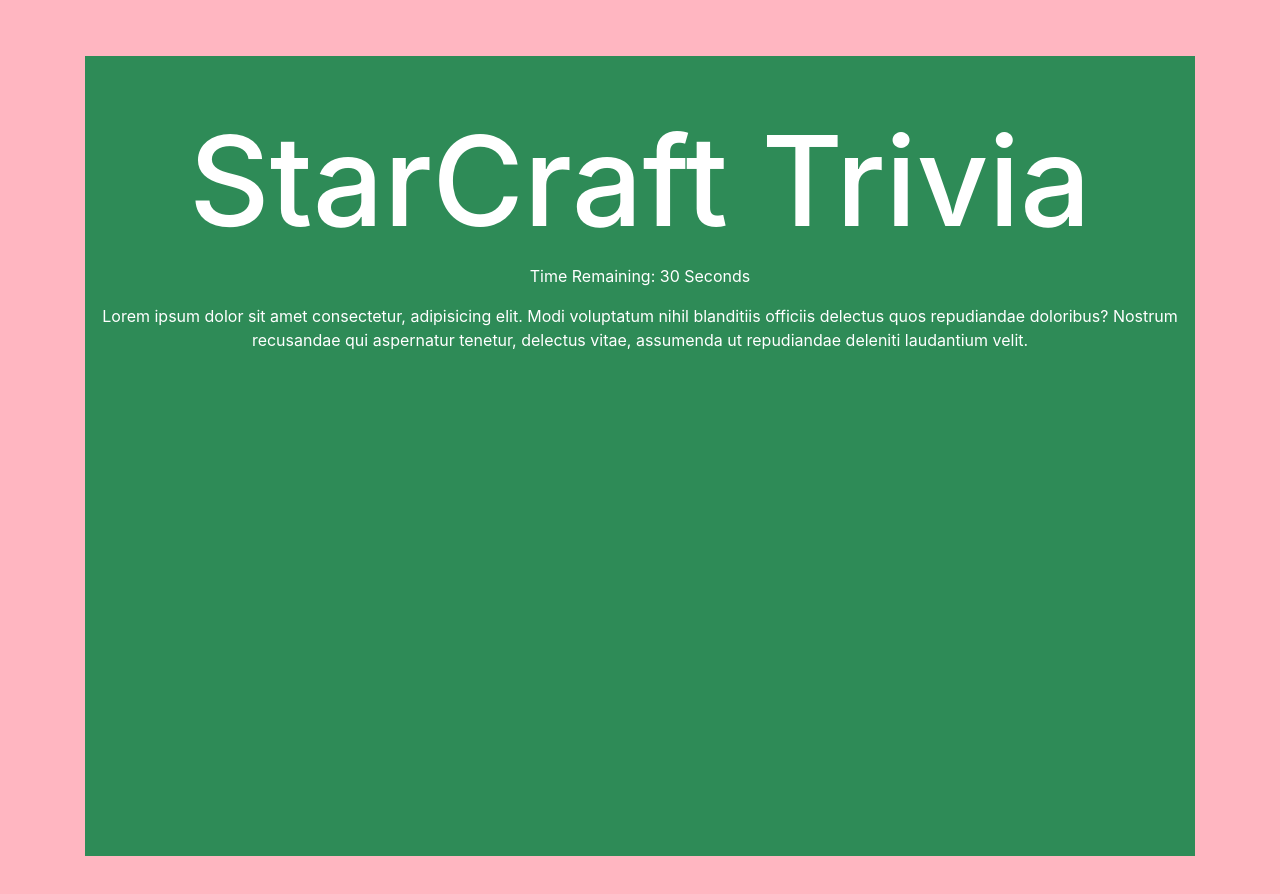
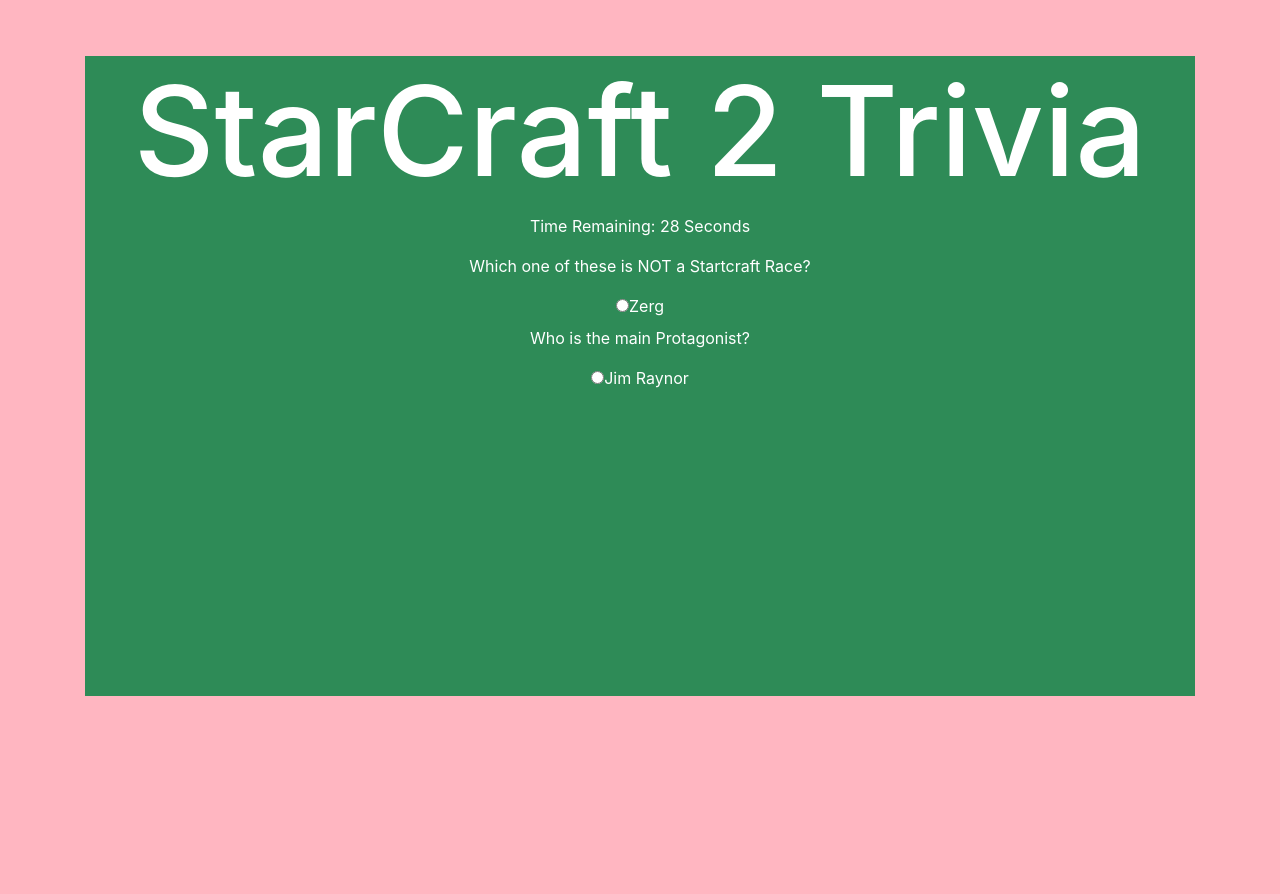
Before and after one commit to Bgorson/triviagame, a plain HTML site: page index.html in a window 1280 px wide. Both pictures are taken after a click on the button "Start". After the commit the page ends 800 px from the top, so only its background shows below. Drawn offline with nearby package versions, Linux system fonts and the light colour scheme.

Commit message:
Attempting to use an Object for quiz questions

```diff
--- a/assets/css/style.css
+++ b/assets/css/style.css
@@ -6,19 +6,17 @@ body {
     text-align:center;
     background-color:seagreen;
     color: white;
-    height:800px;
+    height:40em;
     margin-top:5%;
-    width:100%;
-}
+    }
 .vertical-align {
     position:relative;
     top:25%;
 }
 .title {
     font-size:125px;
-    padding-top:50px;
- }
-.start {
+    }
+#start {
     padding:25px;
     width:300px;
 }
--- a/assets/javascript/app.js
+++ b/assets/javascript/app.js
@@ -1,8 +1,56 @@
+//Timer
+var time=30;
+var intervalId;
 
-function startGame() {
-    $(".start").remove();
+$("#start").on("click",function(){
+    start()
+    $("#start").remove();
     $("#timer").css("display","block")
     $('#questions').css("display","block")
+    $('#countDown').html("Time Remaining: "+time+" Seconds")
+})
+
+function start () {
+    intervalId=setInterval(decrement,1000)
+}
+function decrement() {
+    time--;
+    $('#countDown').html("Time Remaining: "+time+" Seconds")
+    if (time === 0) {
+        // alert("Make the game do something else")
+        clearInterval(intervalId)
+    }
+}
+//Questions
+var quizSection =document.getElementById('questions');
 
 
-}
+var quizQuestions = [
+    {
+        question: "Which one of these is NOT a Startcraft Race?",
+        answers: [
+            "Zerg",
+            "Protoss",
+            "Xel-Naga",
+            "Terran"
+        ],
+        correctAnswer:2
+    },
+        {
+            question: "Who is the main Protagonist?",
+            answers: [
+                "Sarah Kerrigan",
+                "Jim Raynor",
+                "Matt Horner",
+                "Murlocs"
+            ],
+            correctAnswer:1
+        },
+
+    ]
+
+    $(quizQuestions).each(function(i,e) {
+        $("#questions").append('<p>'+ e.question + '</p><label class= "radio-inline "answer="' + e.correctAnswer + '"><input type="radio" name="optradio">'+ e.answers[i] + '</label>')
+    }
+
+    )
--- a/index.html
+++ b/index.html
@@ -12,21 +12,18 @@
 
 <body>
         <div class="container my-4 pb-3">
-            <div class ="triviaMain col-12-fluid">
-                    <h1 class ="title">StarCraft Trivia</h1>
+            <div class ="triviaMain col-12">
+                    <h1 class ="title">StarCraft 2 Trivia</h1>
                     <div id= "timer">
-                            <p>Time Remaining: 30 Seconds</p>
+                            <p id="countDown"></p>
                         </div>
                         <div id= "questions">
-                            <p>
-                            Lorem ipsum dolor sit amet consectetur, adipisicing elit. Modi voluptatum nihil blanditiis officiis delectus quos repudiandae doloribus? Nostrum recusandae qui aspernatur tenetur, delectus vitae, assumenda ut repudiandae deleniti laudantium velit.
 
-                            </p>
                         </div>
                 <div class ="vertical-align">
 
 
-                <button  type="button" onclick="startGame()" class="start btn btn-primary"> Start</button>
+                <button  type="button" id="start" class="btn btn-primary"> Start</button>
 
             </div>
             </div>
```
